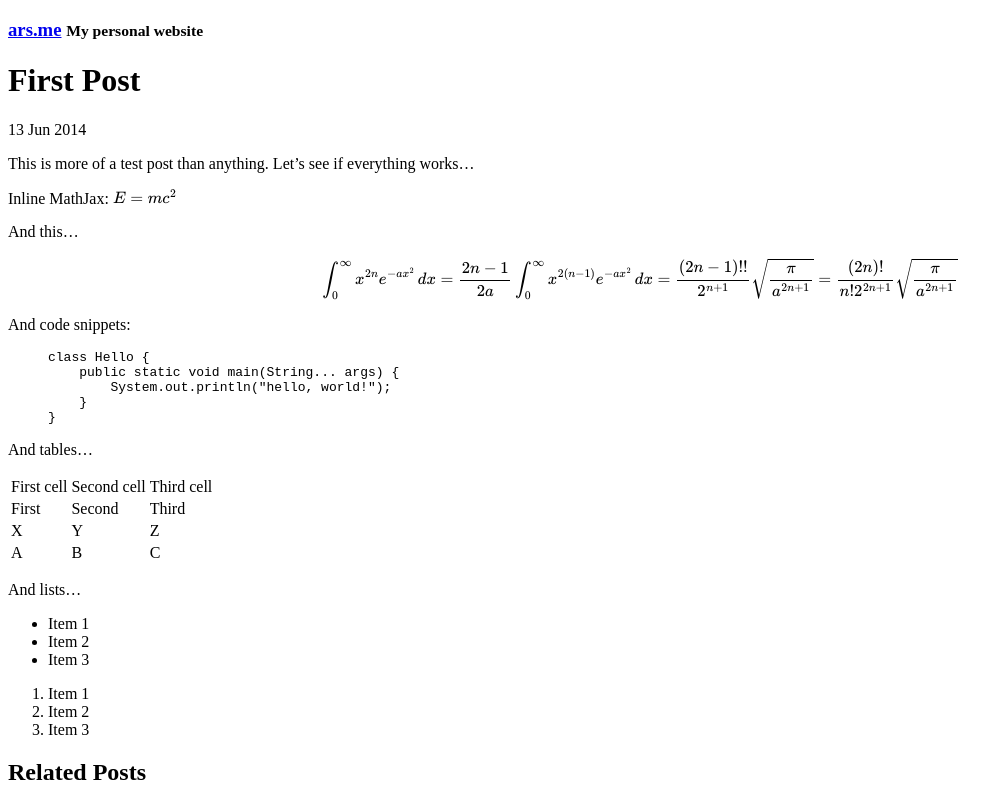
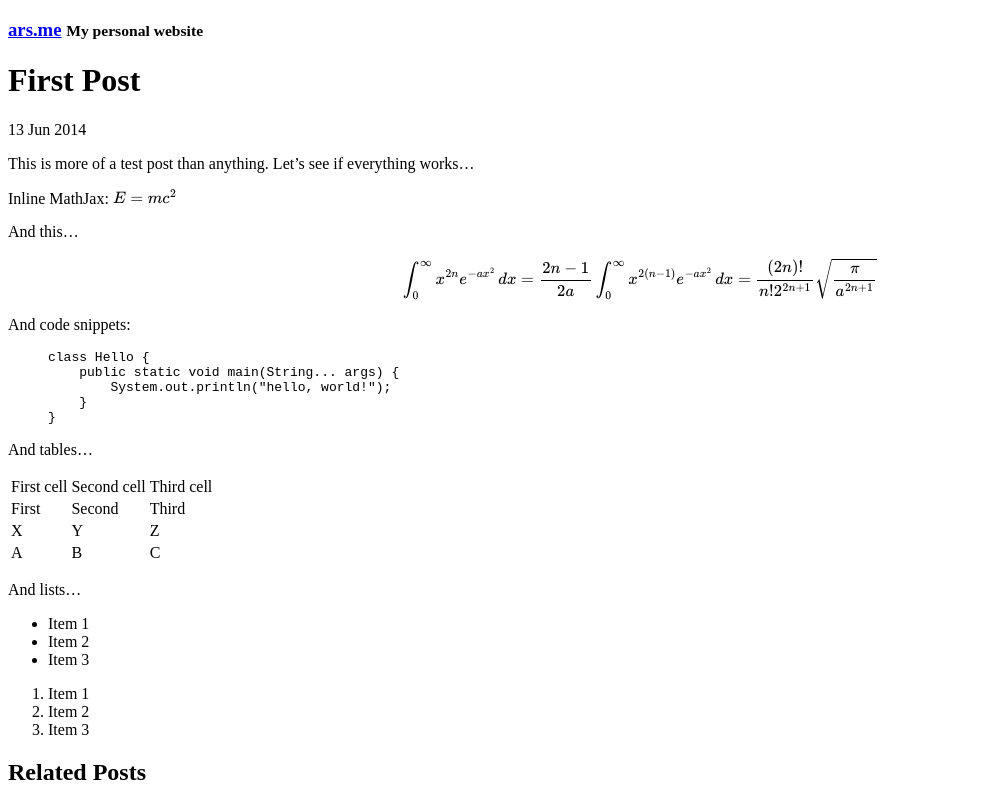
Before and after one commit to arshajii/arshajii.github.io, a Jekyll site: the page built from _posts/2014-06-13-test-post.md, in a window 1280 px wide. Shown: the part 108-914 px from the top of the page, without its empty margins (0-1006 px from the left). Built offline with Jekyll 4.4.1, drawn with Linux system fonts in a browser that asks for light colours; formulas are drawn with MathJax 3.

Commit message:
update first post

```diff
--- a/_posts/2014-06-13-test-post.md
+++ b/_posts/2014-06-13-test-post.md
@@ -14,7 +14,6 @@ And this...
 $$
 \int_0^\infty x^{2n} e^{-a x^2}\,dx
 = \frac{2n-1}{2a} \int_0^\infty x^{2(n-1)} e^{-a x^2}\,dx
-= \frac{(2n-1)!!}{2^{n+1}} \sqrt{\frac{\pi}{a^{2n+1}}}
 = \frac{(2n)!}{n! 2^{2n+1}} \sqrt{\frac{\pi}{a^{2n+1}}}
 $$
 
```
